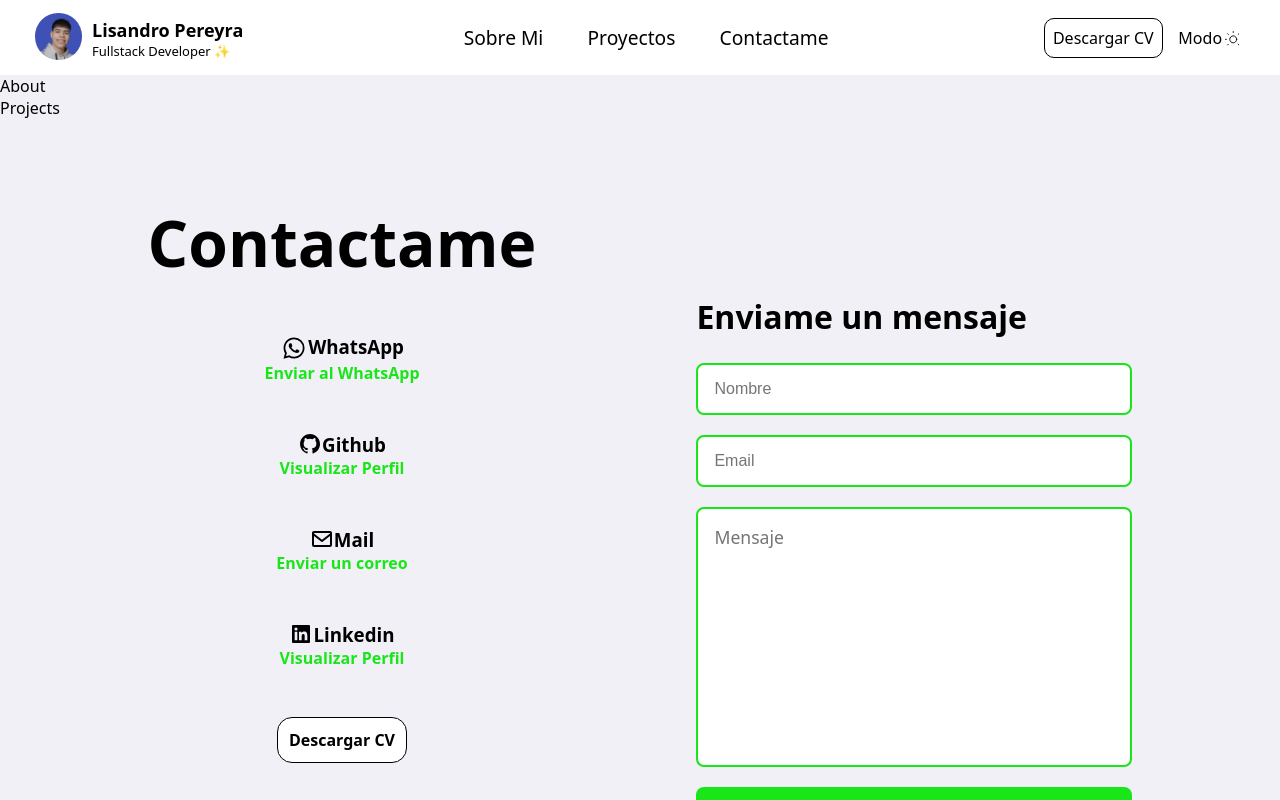
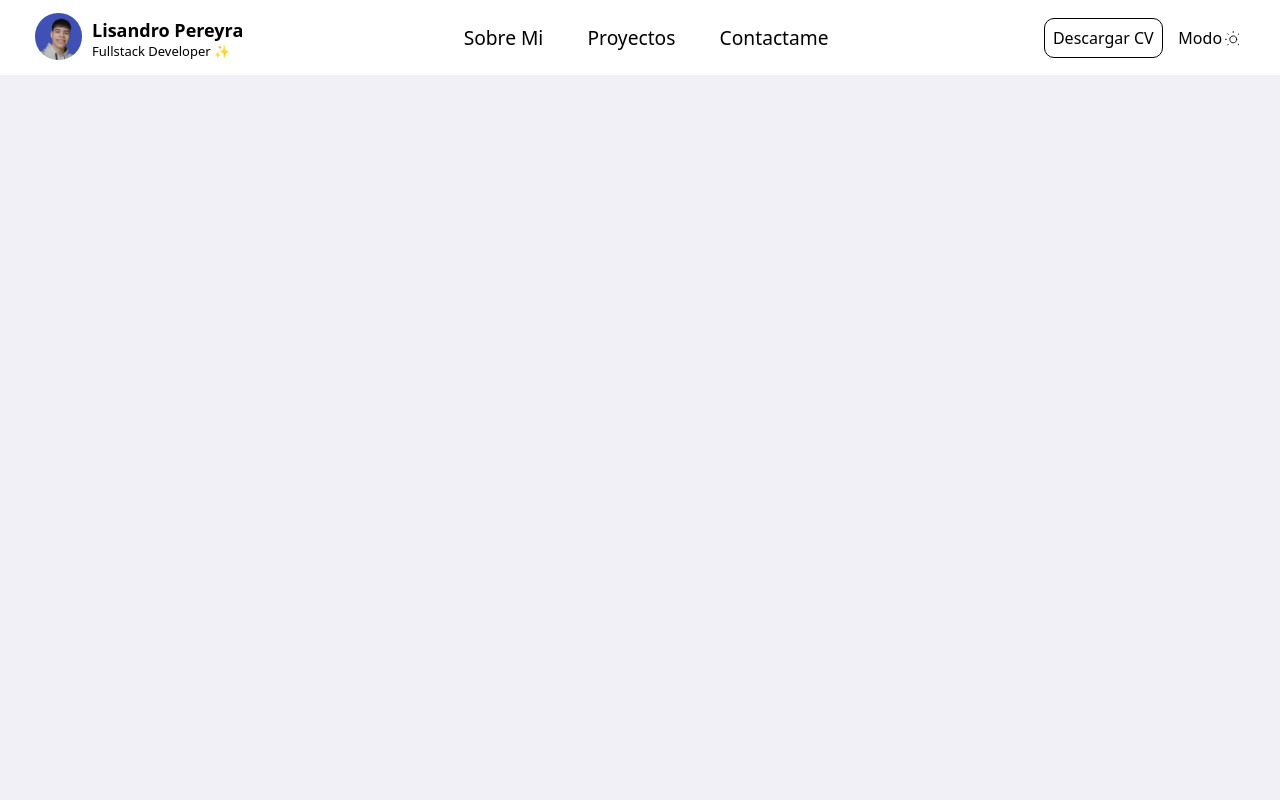
Before and after one commit to LisandroGG/Portfolio-Updated, a React (Vite) app: page / in a window 1280 px wide. Shown: the top 800 px of the page. Built offline with nearby package versions, Linux system fonts and the light colour scheme.

Commit message:
animations

```diff
--- a/package.json
+++ b/package.json
@@ -10,6 +10,7 @@
     "preview": "vite preview"
   },
   "dependencies": {
+    "aos": "^2.3.4",
     "react": "^18.2.0",
     "react-dom": "^18.2.0"
   },
--- a/src/Components/Contact/Contact.jsx
+++ b/src/Components/Contact/Contact.jsx
@@ -1,5 +1,8 @@
 import style from '../Contact/Contact.module.css'
 import { useTheme } from '../../Context/Theme';
+import AOS from 'aos';
+import 'aos/dist/aos.css';
+AOS.init();
 
 const Contact = () => {
 
@@ -9,7 +12,7 @@ const Contact = () => {
 
     return(
 
-        <div className={style.contact} id="contact">
+        <div className={style.contact} id="contact" data-aos="fade-up" data-aos-duration="3000" data-aos-delay="300">
 
             <div className={style.media}>
                 <span>Contactame</span>
--- a/src/Components/Main/Main.jsx
+++ b/src/Components/Main/Main.jsx
@@ -7,6 +7,7 @@ const Main = () => {
 
     return(
         <div>
+            <br /><br /><br /><br /><br /><br /><br /><br /><br /><br /><br /><br /><br /><br /><br /><br /><br /><br /><br /><br /><br /><br /><br /><br /><br /><br /><br /><br /><br /><br /><br /><br /><br /><br /><br /><br /><br /><br /><br /><br /><br /><br /><br /><br /><br /><br /><br /><br /><br /><br /><br /><br /><br /><br /><br /><br /><br /><br /><br /><br /><br /><br /><br /><br /><br /><br /><br /><br /><br /><br /><br /><br /><br /><br /><br /><br /><br /><br /><br />
             <About />
             <Projects />
             <Contact></Contact>
```
Also changed, not shown: 1 other file (tests, documents, lock files or other folders).
